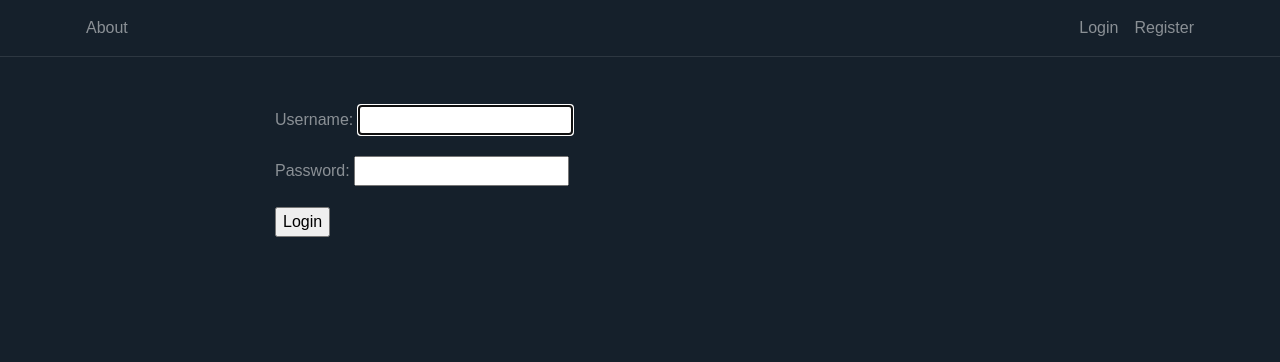
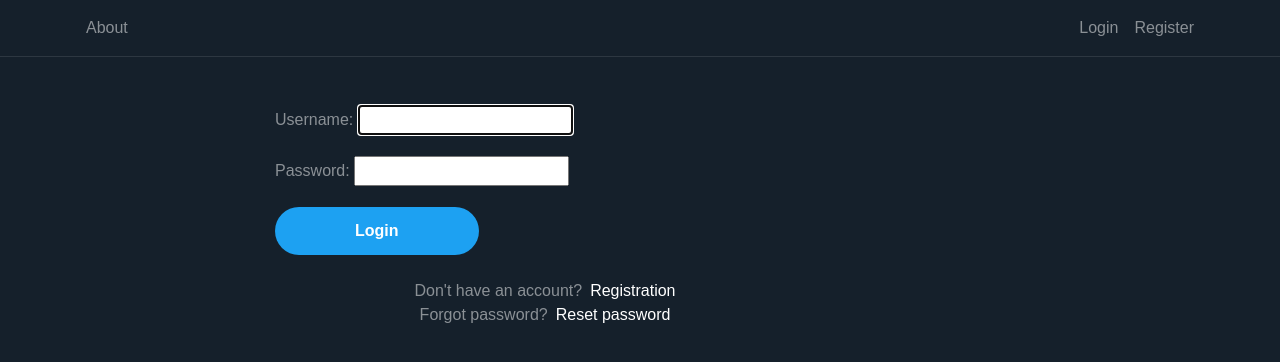
Before and after one commit to Imaralievi4/Twitter_project, a Django app: page /account/login/ in a window 1280 px wide. Shown: the top 362 px of the page. Run offline with Django 3.2, Linux system fonts and the light colour scheme; some libraries are stand-ins or nearby versions.

Commit message:
small upgrade

```diff
--- a/templates/registration/login.html
+++ b/templates/registration/login.html
@@ -1,9 +1,22 @@
 {% extends 'base.html' %}
 
 {% block content %}
-<form action="{% url 'login' %}" method="post">
-    {% csrf_token %}
-    {{ form.as_p }}
-    <input type="submit" value="Login">
-</form>
+<div>
+    <form action="{% url 'login' %}" method="post">
+        {% csrf_token %}
+        {{ form.as_p }}
+        <button formaction="{% url 'posts_list_url' %}" class="btn btn-outline-primary">Login</button>
+    </form>
+
+    {% for message in messages %}
+        <p id="messages">{{message}}</p>
+    {% endfor %}
+    <div class="mt-4">
+    <div class="d-flex justify-content-center links">
+        Don't have an account? <a href="{% url 'signup' %}" class="ml-2">Registration</a>
+    </div>
+    <div class="d-flex justify-content-center links">
+        Forgot password? <a href="{% url 'password_reset' %}" class="ml-2">Reset password</a>
+    </div>
+</div>
 {% endblock content %}
--- a/twitter/urls.py
+++ b/twitter/urls.py
@@ -24,6 +24,6 @@ from .views import redirect_blog
 urlpatterns = [
     path('', redirect_blog),
     path('admin/', admin.site.urls),
-    path('blog/', include('blog.urls')),
+    path('twitter/', include('blog.urls')),
     path('account/', include('users.urls')),
 ] + static(settings.MEDIA_URL, document_root=settings.MEDIA_ROOT)
```
Also changed, not shown: blog/migrations/0001_initial.py, users/migrations/0001_initial.py.
